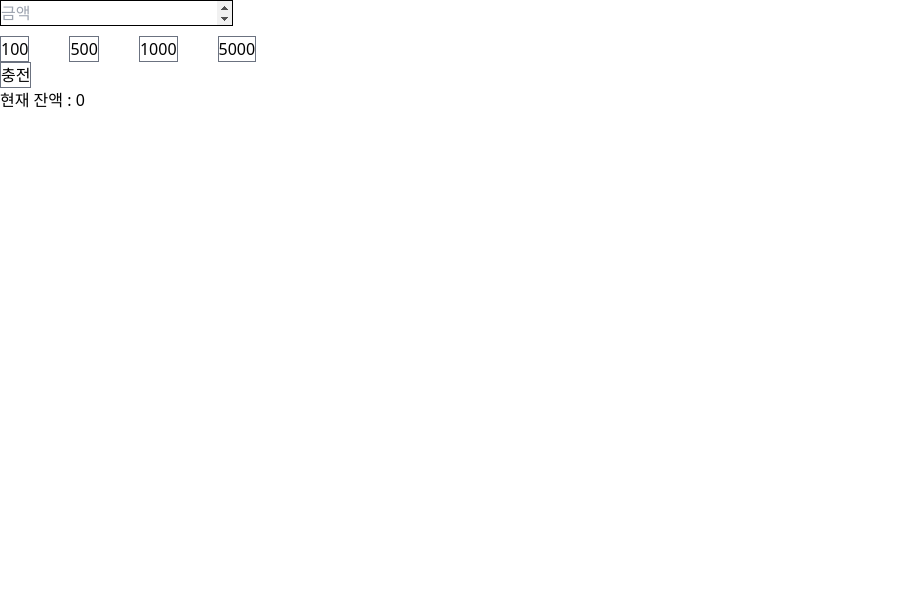
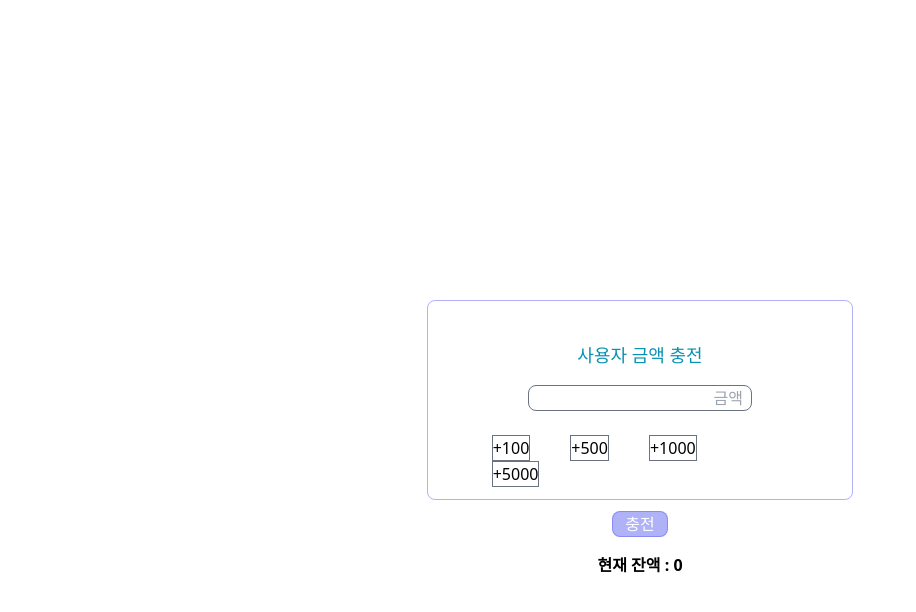
Before and after one commit to hak-joo/vending-machine, a React (Vite) app: page /charge in a window 1280 px wide. Shown: the top 612 px of the page, without its empty margins (0-916 px from the left). Built offline with nearby package versions, Linux system fonts and the light colour scheme; the HTML template or start-up script is replaced by a standard one.

Commit message:
Feat: 사용자 충전 UI에  tailwindcss 적용 #14

```diff
--- a/src/components/charge/ChargeMoneyBtnItem.tsx
+++ b/src/components/charge/ChargeMoneyBtnItem.tsx
@@ -3,7 +3,7 @@ type ChargeMoneyBtnItemProps = {
 };
 
 function ChargeMoneyBtnItem({ money }: ChargeMoneyBtnItemProps) {
-  return <button className="border border-gray-500 mr-10">{money}</button>;
+  return <button className="border border-gray-500 mr-10">+{money}</button>;
 }
 
 export default ChargeMoneyBtnItem;
--- a/src/pages/charge/Charge.tsx
+++ b/src/pages/charge/Charge.tsx
@@ -3,11 +3,11 @@ import { useState } from 'react';
 import { useAtom } from 'jotai';
 import { userAtom } from '@/store/atoms';
 import ChargeMoneyBtnList from '@/components/charge/ChargeMoneyBtnList';
+import '@/styles/charge/Charge.css';
 
 function Charge() {
   const [user, setUser] = useAtom(userAtom);
   const [money, setMoney] = useState(0);
-  const [errorMassage, setErrorMessage] = useState('');
 
   const chargeMoney = () => {
     if (!confirm('충전 하시겠습니까?')) {
@@ -29,29 +29,29 @@ function Charge() {
   };
 
   return (
-    <>
+    <div className="w-full h-screen flex flex-col justify-center items-center">
+      <div className="w-1/3 h-1/4 flex flex-col items-center border border-indigo-500/50 rounded-lg">
+        <p className="text-lg text-cyan-600 mt-10 mb-2">사용자 금액 충전</p>
         <input
           type="number"
           id="money"
+          className="w-56 border border-gray-500 rounded-lg m-2 pr-2 text-right block  appearance-none"
           placeholder="금액"
           value={money === 0 ? '' : money}
           onChange={handleMoneyChange}
-        style={{
-          display: 'block',
-          marginBottom: '10px',
-          border: '1px solid',
-        }}
         />
-      <div>
+        <div className="my-4 mx-16">
           <ChargeMoneyBtnList />
         </div>
-      <p style={{ color: 'red' }}>{errorMassage}</p>
-      <button className="border border-gray-500 mr-10" onClick={chargeMoney}>
+        <button
+          className="w-14 h-10 border border-indigo-500/50 rounded-lg  bg-indigo-500/50 text-white m-2"
+          onClick={chargeMoney}
+        >
           충전
         </button>
-
-      <div>현재 잔액 : {user.money}</div>
-    </>
+        <p className="font-bold m-2">현재 잔액 : {user.money}</p>
+      </div>
+    </div>
   );
 }
 
--- /dev/null
+++ b/src/styles/charge/Charge.css
@@ -0,0 +1,4 @@
+input::-webkit-outer-spin-button,
+input::-webkit-inner-spin-button {
+  -webkit-appearance: none;
+}
```
Lines whose indentation alone changed are shown as unchanged.
